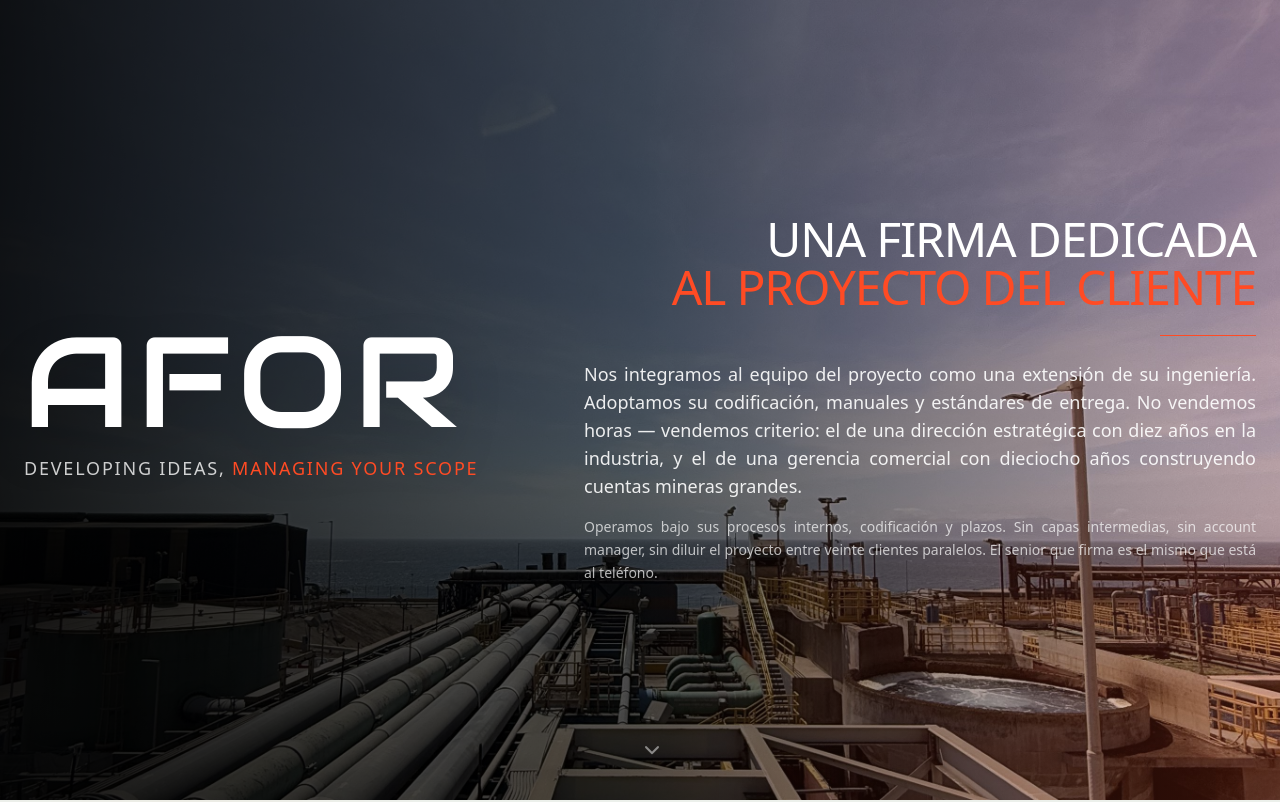
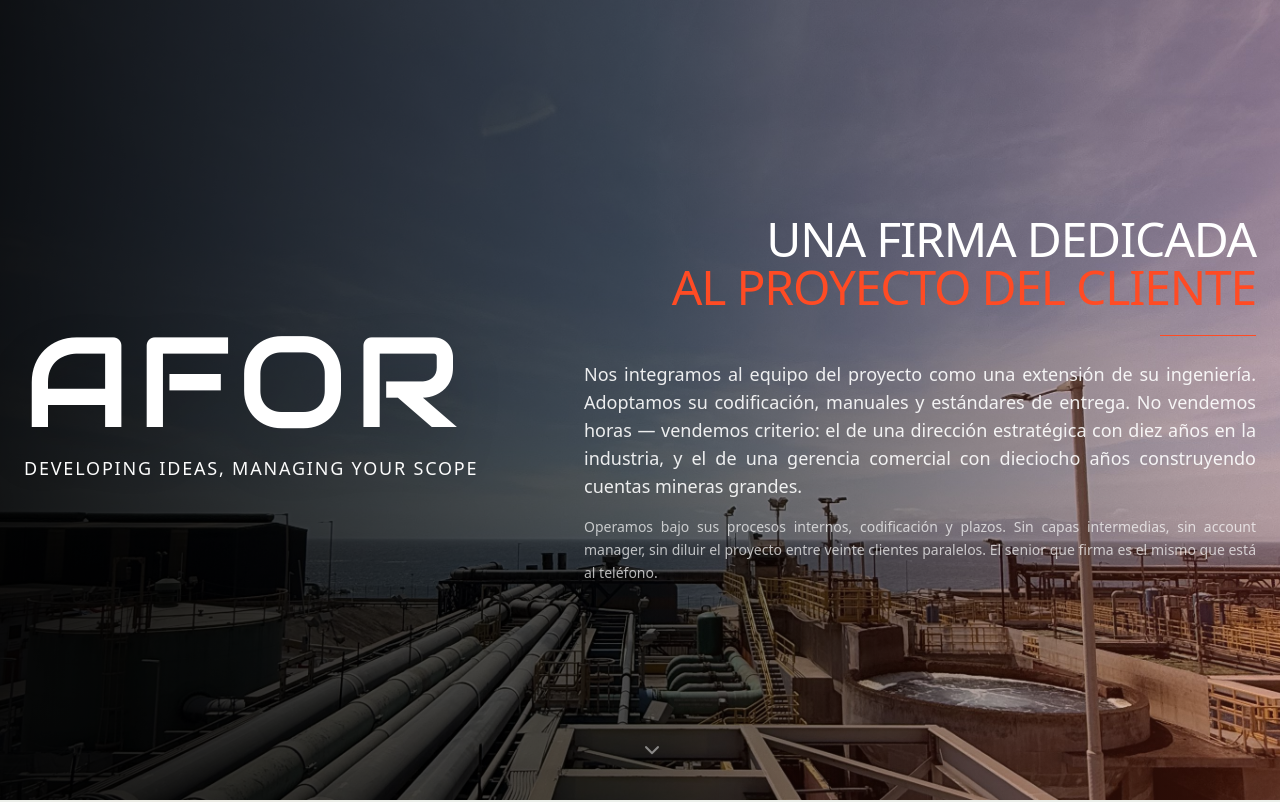
Before and after one commit to sevizcarra/a4e-website, a Next.js app: page / in a window 1280 px wide. Shown: the top 802 px of the page. Built offline with nearby package versions, Linux system fonts and the light colour scheme.

Commit message:
style: tagline bajo el logo - blanco, estatico, sin animacion
Frase fija 'Developing ideas, managing your scope' en blanco, sin efecto rotativo y sin la palabra rotativa en naranja.

```diff
--- a/app/page.js
+++ b/app/page.js
@@ -567,34 +567,12 @@ const AforLogo = ({ className = "" }) => {
   return <span style={{fontFamily: "var(--font-audiowide), sans-serif"}} className={`tracking-wider leading-none inline-block ${className}`}>AFOR</span>;
 };
 
-// Rotating tagline under logo
+// Tagline under logo (estatico, blanco, sin animacion)
 const RotatingTagline = () => {
-  const words = ['managing your scope', 'managing your project'];
-  const [index, setIndex] = React.useState(0);
-  const [phase, setPhase] = React.useState('in');
-  React.useEffect(() => {
-    const interval = setInterval(() => {
-      setPhase('out');
-      setTimeout(() => {
-        setIndex(prev => (prev + 1) % words.length);
-        setPhase('in');
-      }, 500);
-    }, 3000);
-    return () => clearInterval(interval);
-  }, []);
   return (
     <div className="mt-2 text-left whitespace-nowrap" style={{minWidth: "300px"}}>
-      <span className="text-white/80 text-sm md:text-base lg:text-lg font-light tracking-widest uppercase" style={{fontFamily: 'system-ui, -apple-system, sans-serif'}}>
-        Developing ideas,{' '}
-      </span>
-      <span className="text-[#FF4B24] font-normal text-sm md:text-base lg:text-lg tracking-widest uppercase" style={{
-        fontFamily: 'system-ui, -apple-system, sans-serif',
-        display: 'inline-block',
-        transition: 'all 0.5s cubic-bezier(0.4, 0, 0.2, 1)',
-        transform: phase === 'in' ? 'translateY(0)' : 'translateY(15px)',
-        opacity: phase === 'in' ? 1 : 0,
-      }}>
-        {words[index]}
+      <span className="text-white text-sm md:text-base lg:text-lg font-light tracking-widest uppercase" style={{fontFamily: 'system-ui, -apple-system, sans-serif'}}>
+        Developing ideas, managing your scope
       </span>
     </div>
   );
```
